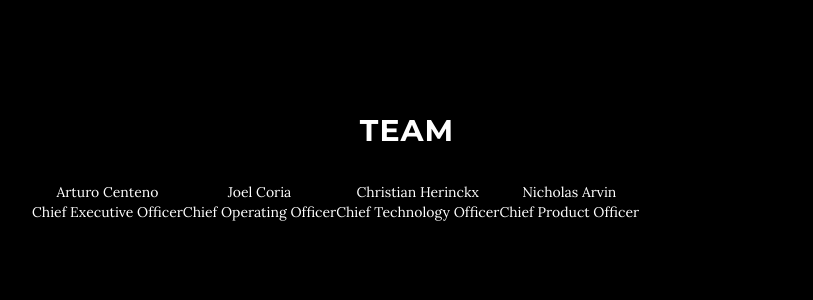
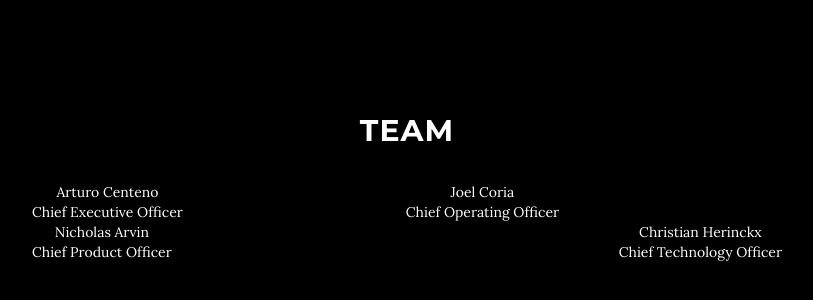
Before and after one commit to cherinckx14/PTS, a plain HTML site: page index.html in a window 1280 px wide. Shown: the part 1970-2270 px from the top of the page, without its empty margins (233-1046 px from the left). Drawn offline with nearby package versions, Linux system fonts and the light colour scheme; a script that the page names is missing.

Commit message:
Update index.html

```diff
--- a/index.html
+++ b/index.html
@@ -121,11 +121,11 @@
                     <span>Arturo Centeno</span>
                     <div><span>Chief Executive Officer</span></div>
                 </div>
-                <div style="float: left;">
+                <div style="float: none;">
                     <span>Joel Coria</span>
                     <div><span>Chief Operating Officer</span></div>
                 </div>
-                <div style="float: left;">
+                <div style="float: right;">
                     <span>Christian Herinckx</span>
                     <div><span>Chief Technology Officer</span></div>
                 </div>
```
